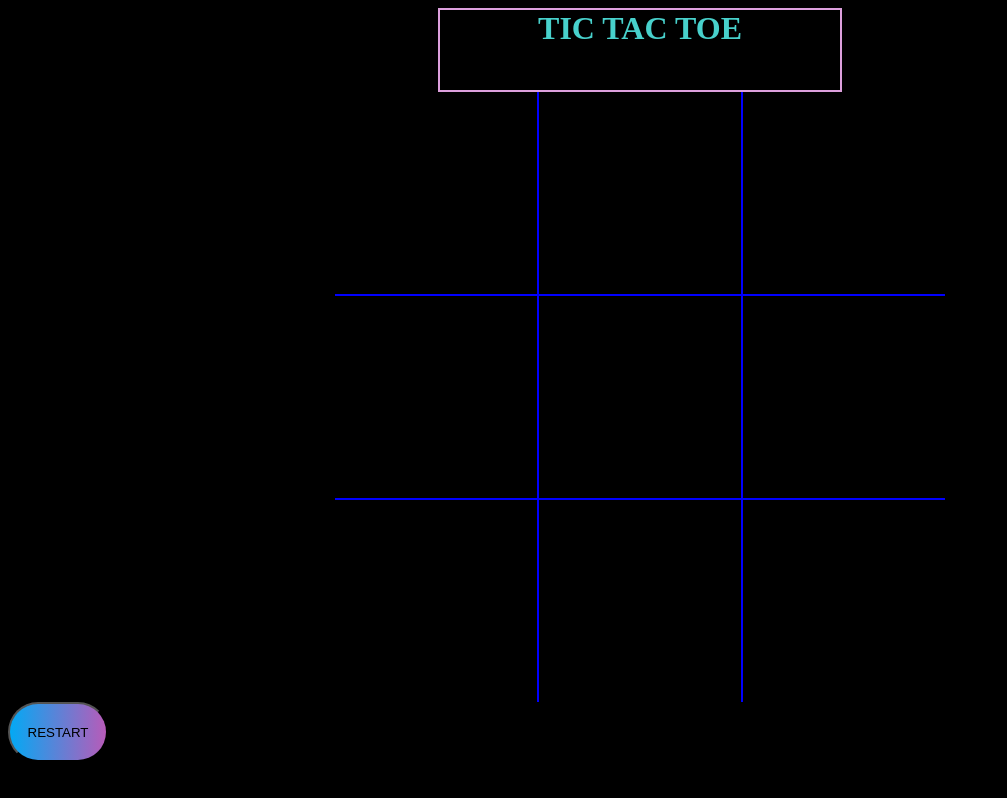
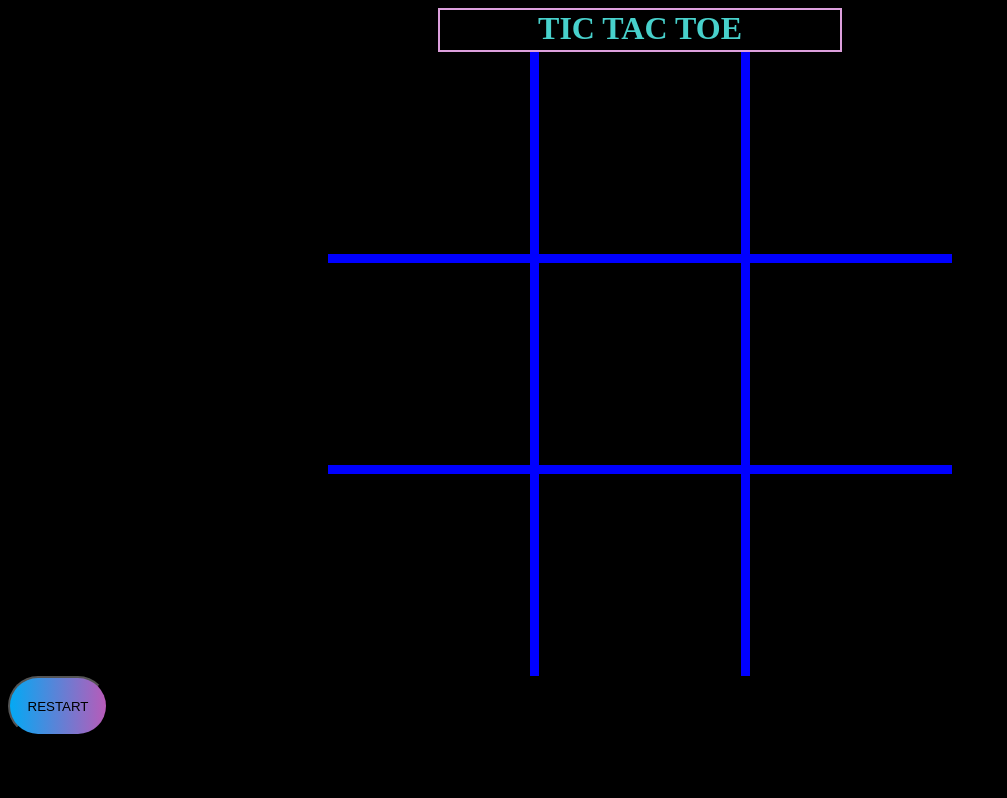
Before and after one commit to khushi211/Tic-Tac-Toe, a plain HTML site: page index.html in a window 1280 px wide. Shown: the whole page, without its empty margins (0-1007 px from the left). Drawn offline with Linux system fonts and the light colour scheme.

Commit message:
game complete

```diff
--- a/style.css
+++ b/style.css
@@ -1,5 +1,5 @@
 td {
-    border: 2px solid blue;
+    border: 9px solid blue;
     height:200px;
     width:200px;
     text-align: center;
@@ -78,7 +78,7 @@ h1 {
     color: mediumturquoise;
     background-size: contain;
     text-align: center;
-    height: 80px;
+    height: 40px;
     width:400px;
     margin: 0 auto;
     border: 2px solid plum;
```
Also changed, not shown: app.js (+4 -16 lines).
